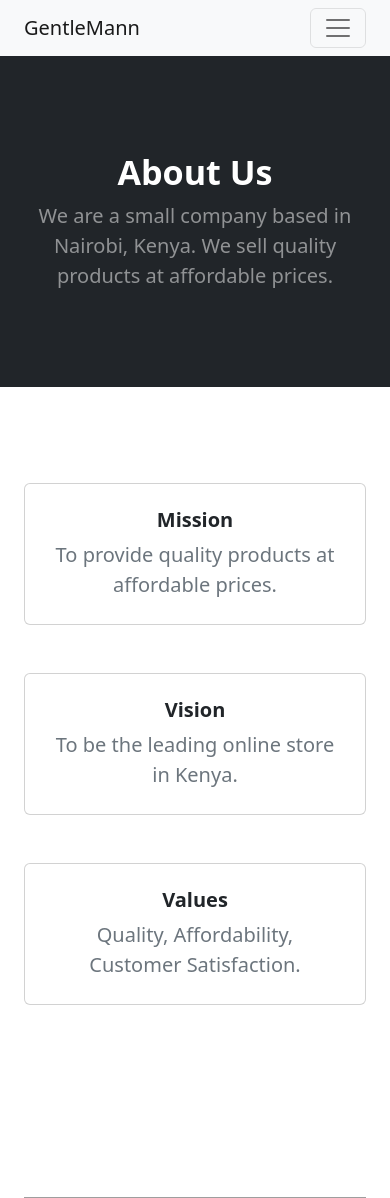
After one commit to geoffreykithuku/django-ecommerce, a Django app: page /about/ in a window 390 px wide. The commit adds this page. Shown: the top 1198 px of the page. Run offline with Django 5.2, Linux system fonts and the light colour scheme; tables that the repository leaves empty hold one stand-in row (values such as "Sample post"); some libraries are stand-ins or nearby versions; grey boxes are pictures that could not be loaded.

Commit message:
create and design the about page

```diff
--- /dev/null
+++ b/store/templates/about.html
@@ -0,0 +1,84 @@
+{% extends 'base.html' %} {% block content %}
+
+<header class="bg-dark py-5">
+  <div class="container px-4 px-lg-5 my-5">
+    <div class="text-center text-white">
+      <h1 class="display-4 fw-bolder">About Us</h1>
+      <p class="lead fw-normal text-white-50 mb-0">
+        We are a small company based in Nairobi, Kenya. We sell quality products
+        at affordable prices.
+      </p>
+    </div>
+  </div>
+</header>
+
+<!-- mission values and vision -->
+<section class="py-5">
+  <div class="container px-4 px-lg-5 mt-5">
+    <div
+      class="row gx-4 gx-lg-5 row-cols-1 row-cols-md-3 row-cols-xl-4 justify-content-center"
+    >
+      <div class="col mb-5">
+        <div class="card h-100">
+          <div class="card-body p-4">
+            <div class="text-center">
+              <h5 class="fw-bolder">Mission</h5>
+              <p class="lead fw-normal text-muted mb-0">
+                To provide quality products at affordable prices.
+              </p>
+            </div>
+          </div>
+        </div>
+      </div>
+      <div class="col mb-5">
+        <div class="card h-100">
+          <div class="card-body p-4">
+            <div class="text-center">
+              <h5 class="fw-bolder">Vision</h5>
+              <p class="lead fw-normal text-muted mb-0">
+                To be the leading online store in Kenya.
+              </p>
+            </div>
+          </div>
+        </div>
+      </div>
+      <div class="col mb-5">
+        <div class="card h-100">
+          <div class="card-body p-4">
+            <div class="text-center">
+              <h5 class="fw-bolder">Values</h5>
+              <p class="lead fw-normal text-muted mb-0">
+                Quality, Affordability, Customer Satisfaction.
+              </p>
+            </div>
+          </div>
+        </div>
+      </div>
+    </div>
+  </div>
+</section>
+
+<section class="py-5">
+  <div class="container px-4 px-lg-5 mt-5">
+    <div class="row gx-4 gx-lg-5 align-items-center">
+      <div class="col-md-6">
+        <img
+          class="card-img-top mb-5 mb-md-0"
+          src="https://images.pexels.com/photos/1050244/pexels-photo-1050244.jpeg?auto=compress&cs=tinysrgb&w=600"
+          alt="..."
+        />
+      </div>
+      <div class="col-md-6">
+        <h2 class="fw-bolder">Our Story</h2>
+        <p class="lead fw-normal text-muted mb-0">
+          GentleMann was founded in 2024 by a group of friends who wanted to
+          provide quality products at affordable prices. We are a small company
+          based in Nairobi, Kenya. We sell quality products at affordable
+          prices.
+        </p>
+      </div>
+    </div>
+  </div>
+</section>
+
+{% endblock %}
--- a/store/templates/home.html
+++ b/store/templates/home.html
@@ -6,7 +6,7 @@
         <div class="text-center text-white">
           <h1 class="display-4 fw-bolder">Shop in style</h1>
           <p class="lead fw-normal text-white-50 mb-0">
-            With this shop hompeage template
+            Welcome to GentleMann, your number one source for all things.
           </p>
         </div>
       </div>
--- a/store/templates/navbar.html
+++ b/store/templates/navbar.html
@@ -16,9 +16,13 @@
     <div class="collapse navbar-collapse" id="navbarSupportedContent">
       <ul class="navbar-nav me-auto mb-2 mb-lg-0 ms-lg-4">
         <li class="nav-item">
-              <a class="nav-link active" aria-current="page" href="#!">Home</a>
+          <a class="nav-link active" aria-current="page" href="{% url 'home' %}"
+            >Home</a
+          >
         </li>
-            <li class="nav-item"><a class="nav-link" href="#!">About</a></li>
+        <li class="nav-item">
+          <a class="nav-link" href="{% url 'about' %}">About</a>
+        </li>
         <li class="nav-item dropdown">
           <a
             class="nav-link dropdown-toggle"
--- a/store/urls.py
+++ b/store/urls.py
@@ -3,5 +3,6 @@ from . import views
 
 urlpatterns = [
     path("", views.home, name="home"),
+    path("about/", views.about, name="about"),
 
 ]
--- a/store/views.py
+++ b/store/views.py
@@ -5,3 +5,7 @@ from .models import Category, Customer, Product, Order
 def home(request):
     products = Product.objects.all()
     return render(request, 'home.html', {'products': products})
+
+def about(request):
+    products = Product.objects.all()
+    return render(request, 'about.html', {'products': products})
```
Lines whose indentation alone changed are shown as unchanged.
